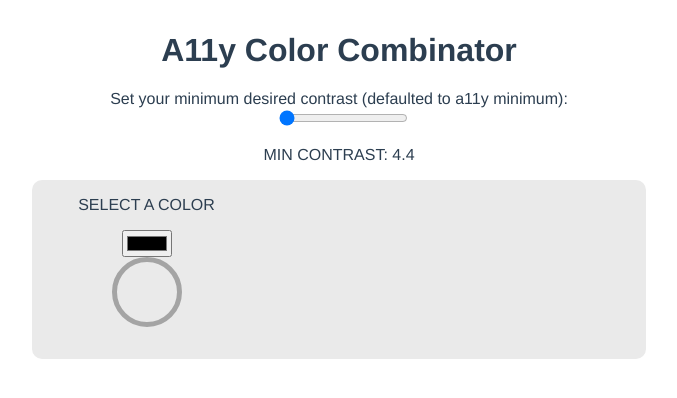
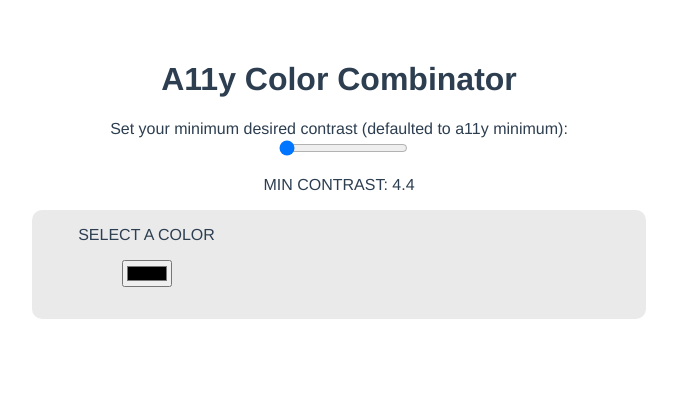
Before and after one commit to drinkingtheink/a11y-color-picker, a Vue app: page / in a window 1280 px wide. Shown: the top 398 px of the page, without its empty margins (301-978 px from the left). Built offline with nearby package versions, Linux system fonts and the light colour scheme.

Commit message:
css vars

```diff
--- a/src/App.vue
+++ b/src/App.vue
@@ -20,6 +20,5 @@ export default {
   -moz-osx-font-smoothing: grayscale;
   text-align: center;
   color: #2c3e50;
-  margin-top: 2rem;
 }
 </style>
--- a/src/components/AppStage.vue
+++ b/src/components/AppStage.vue
@@ -12,7 +12,7 @@
       <section class="color-select primary-select">
         <p>{{ !!primary ? `SELECTED:` : `SELECT A COLOR` }} {{ primary }}</p>
         <input v-show="!primary" type="color" id="primary-color-select" @input="handlePrimaryColorChange" />
-        <p class="swatch" :style="`background-color: ${primary}`" @click="handlePrimaryClick" />
+        <p v-show="!!primary" class="swatch" :style="`background-color: ${primary}`" @click="handlePrimaryClick" />
       </section>
 
       <p v-if="primary && secondary">CONTRAST: <span class="contrast-value">{{ contrast }}</span></p>
@@ -61,7 +61,13 @@ export default {
   },
   watch: {
     primary() {
+      let root = document.documentElement;
+      root.style.setProperty('--primary', this.primary);
 			this.secondary = null;
+    },
+    secondary() {
+      let root = document.documentElement;
+      root.style.setProperty('--secondary', this.secondary);
     },
     userMinThresh() {
 			this.secondary = null;
@@ -140,6 +146,11 @@ export default {
   --borRad: 10px;
 }
 
+main {
+  background-color: var(--primary, white);
+  padding: 2rem 0 2rem 0;
+}
+
 h3 {
   margin: 40px 0 0;
 }
```
